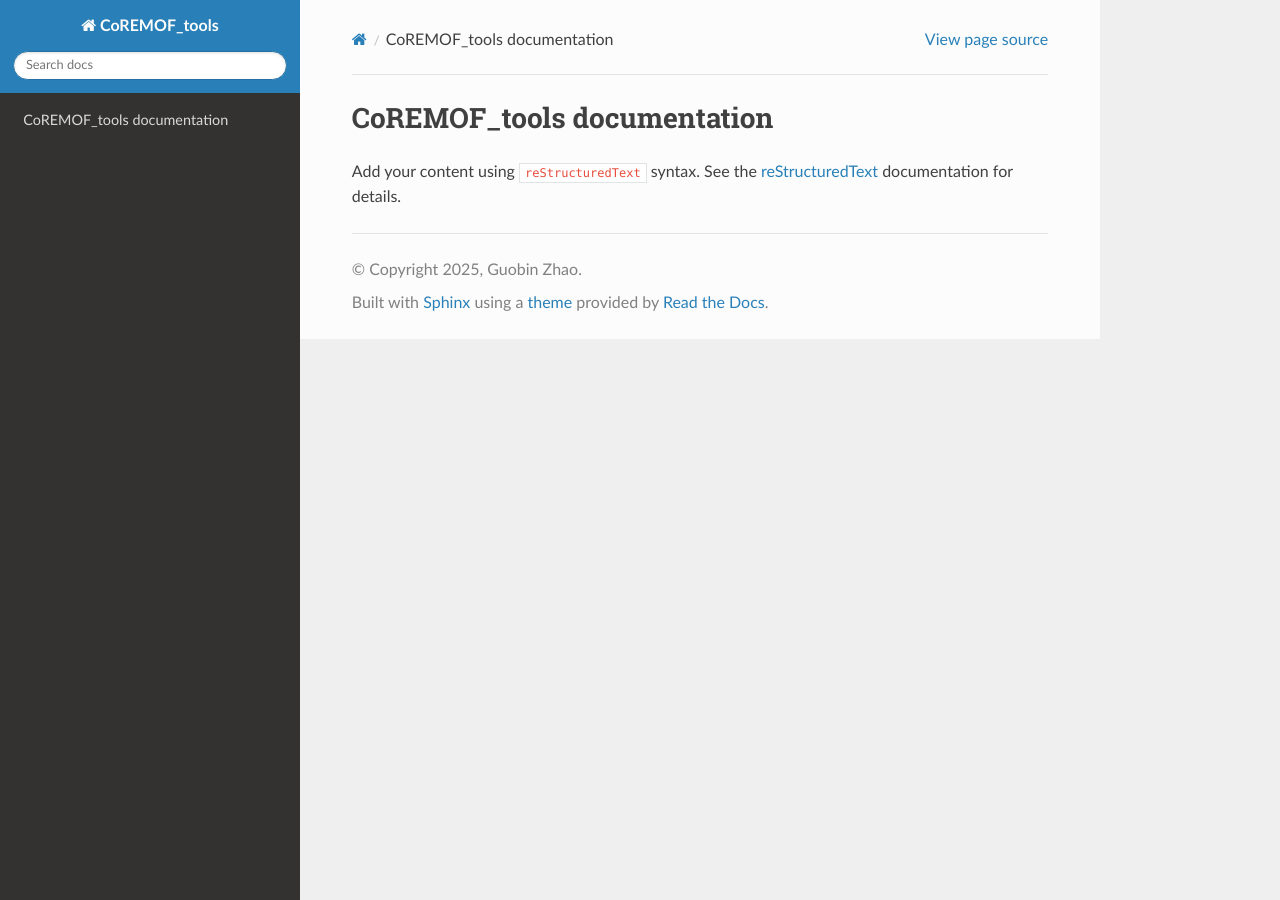
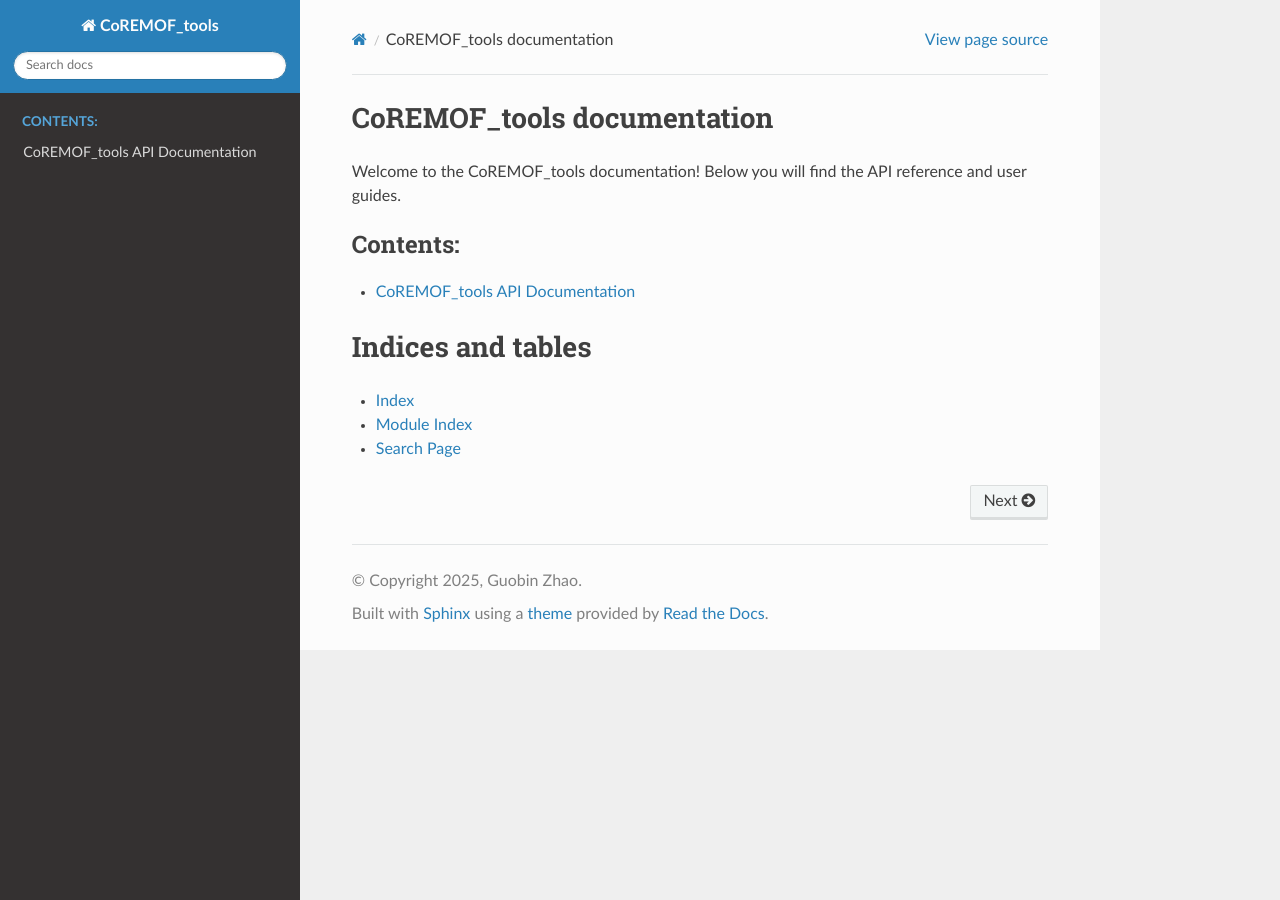
Before and after one commit to Liozou/CoREMOF_tools, a Sphinx documentation site: the page built from docs/source/index.rst, in a window 1280 px wide. Built offline with Sphinx 7.4.7 and the Read the Docs theme 3.1.0, drawn with Linux system fonts in a browser that asks for light colours.

Commit message:
fix docs

```diff
--- a/docs/source/conf.py
+++ b/docs/source/conf.py
@@ -34,5 +34,6 @@ sys.path.insert(0, os.path.abspath('../../'))
 extensions = [
     'sphinx.ext.autodoc',
     'sphinx.ext.napoleon',
-    'sphinx_autodoc_typehints',
+    'sphinx.ext.viewcode',
+    'sphinx_autodoc_typehints'
 ]
--- a/docs/source/index.rst
+++ b/docs/source/index.rst
@@ -6,11 +6,17 @@
 CoREMOF_tools documentation
 ===========================
 
-Add your content using ``reStructuredText`` syntax. See the
-`reStructuredText <https://www.sphinx-doc.org/en/master/usage/restructuredtext/index.html>`_
-documentation for details.
-
+Welcome to the CoREMOF_tools documentation! Below you will find the API reference and user guides.
 
 .. toctree::
    :maxdepth: 2
    :caption: Contents:
+
+   modules
+
+Indices and tables
+==================
+
+* :ref:`genindex`
+* :ref:`modindex`
+* :ref:`search`
--- a/docs/source/modules.rst
+++ b/docs/source/modules.rst
@@ -1,8 +1,10 @@
-CoREMOF_tools
-=============
+CoREMOF_tools API Documentation
+===============================
+
+.. automodule:: CoREMOF_tools
+   :members:
+   :undoc-members:
+   :show-inheritance:
 
 .. toctree::
    :maxdepth: 4
-
-   CoREMOF
-   setup
```
